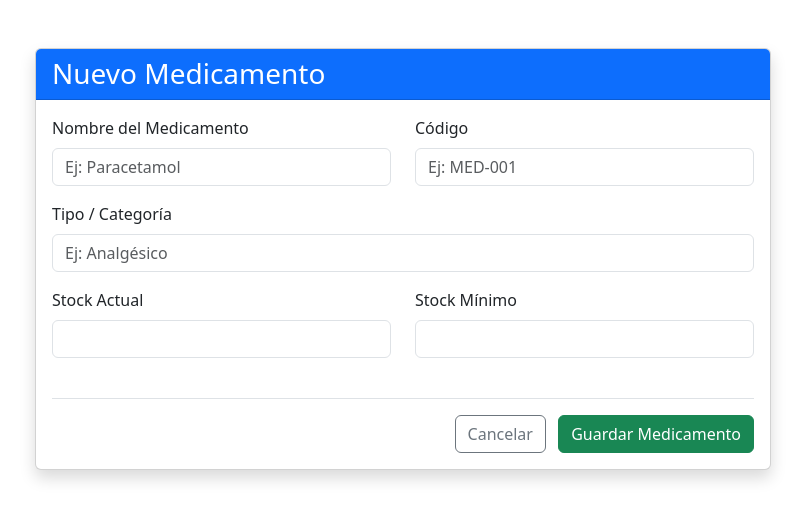
After one commit to bayemorydia/Clinica-Harmonia, a Spring app: page /Farmacia/FormMedicamento in a window 1280 px wide. The commit adds this page. Shown: the top 520 px of the page, without its empty margins (237-1042 px from the left). Run offline with Thymeleaf, Linux system fonts and the light colour scheme; the template is opened without the code that fills it, so the values that code supplies are empty; some of the project's set-up classes (security, data sources, template engines, error pages and the like) are left out, and stand-ins take their place.

Commit message:
Solución al CRUD anterior. Ahora sí que se colgarán el controller, el service y el DAO de medicamento. Además, se han añadido cambios en el home.html

```diff
--- a/src/main/java/cat/copernic/proyecto2/Domain/Farmacia/ProductoSanitario.java
+++ b/src/main/java/cat/copernic/proyecto2/Domain/Farmacia/Medicamento.java
@@ -9,7 +9,7 @@ import lombok.Data;
 @Entity
 @Table(name="ProductoSanitario")
 
-public class ProductoSanitario {
+public class Medicamento {
 
     @Id @GeneratedValue(strategy = GenerationType.IDENTITY)
     private Long id;
--- /dev/null
+++ b/src/main/resources/templates/Farmacia/FormMedicamento.html
@@ -0,0 +1,59 @@
+<!DOCTYPE html>
+<html xmlns:th="http://www.thymeleaf.org">
+<head>
+    <meta charset="UTF-8">
+    <title>Formulario de Medicamento</title>
+    <link rel="stylesheet" href="https://cdn.jsdelivr.net/npm/bootstrap@5.3.0/dist/css/bootstrap.min.css">
+</head>
+<body class="container mt-5">
+
+    <div class="row justify-content-center">
+        <div class="col-md-8">
+            <div class="card shadow">
+                <div class="card-header bg-primary text-white">
+                    <h3 class="mb-0" th:text="${medicamento.id != null} ? 'Editar Medicamento' : 'Nuevo Medicamento'"></h3>
+                </div>
+                <div class="card-body">
+                    <form th:action="@{/medicamentos/guardar}" th:object="${medicamento}" method="post">
+
+                        <input type="hidden" th:field="*{id}" />
+
+                        <div class="row">
+                            <div class="col-md-6 mb-3">
+                                <label class="form-label">Nombre del Medicamento</label>
+                                <input type="text" th:field="*{nombre}" class="form-control" placeholder="Ej: Paracetamol" required />
+                            </div>
+                            <div class="col-md-6 mb-3">
+                                <label class="form-label">Código</label>
+                                <input type="text" th:field="*{codigo}" class="form-control" placeholder="Ej: MED-001" required />
+                            </div>
+                        </div>
+
+                        <div class="mb-3">
+                            <label class="form-label">Tipo / Categoría</label>
+                            <input type="text" th:field="*{tipo}" class="form-control" placeholder="Ej: Analgésico" />
+                        </div>
+
+                        <div class="row">
+                            <div class="col-md-6 mb-3">
+                                <label class="form-label">Stock Actual</label>
+                                <input type="number" th:field="*{stockActual}" class="form-control" min="0" />
+                            </div>
+                            <div class="col-md-6 mb-3">
+                                <label class="form-label">Stock Mínimo</label>
+                                <input type="number" th:field="*{stockMinimo}" class="form-control" min="0" />
+                            </div>
+                        </div>
+
+                        <div class="mt-4 border-top pt-3 text-end">
+                            <a th:href="@{/medicamentos/listar}" class="btn btn-outline-secondary me-2">Cancelar</a>
+                            <button type="submit" class="btn btn-success">Guardar Medicamento</button>
+                        </div>
+                    </form>
+                </div>
+            </div>
+        </div>
+    </div>
+
+</body>
+</html>
--- a/src/main/resources/templates/home.html
+++ b/src/main/resources/templates/home.html
@@ -84,7 +84,7 @@
             </div>
 
             <div class="col-md-4">
-                <a th:href="@{/medicamentos}" class="text-decoration-none">
+                <a th:href="@{/medicamentos/listar}" class="text-decoration-none">
                     <div class="card h-100 border-0 shadow menu-card text-center p-4">
                         <div class="card-body">
                             <i class="bi bi-capsule text-success icon-box"></i>
```
Also changed, not shown: src/main/java/cat/copernic/proyecto2/Controller/MedicamentoController.java (added, +56 -0 lines), src/main/java/cat/copernic/proyecto2/DAO/MedicamentoDAO.java (added, +10 -0 lines), src/main/java/cat/copernic/proyecto2/Service/MedicamentoService.java (added, +12 -0 lines), src/main/java/cat/copernic/proyecto2/Service/MedicamentoServiceImpl.java (added, +40 -0 lines), src/main/resources/templates/Farmacia/ListaMedicamentos.html (added, +46 -0 lines).
